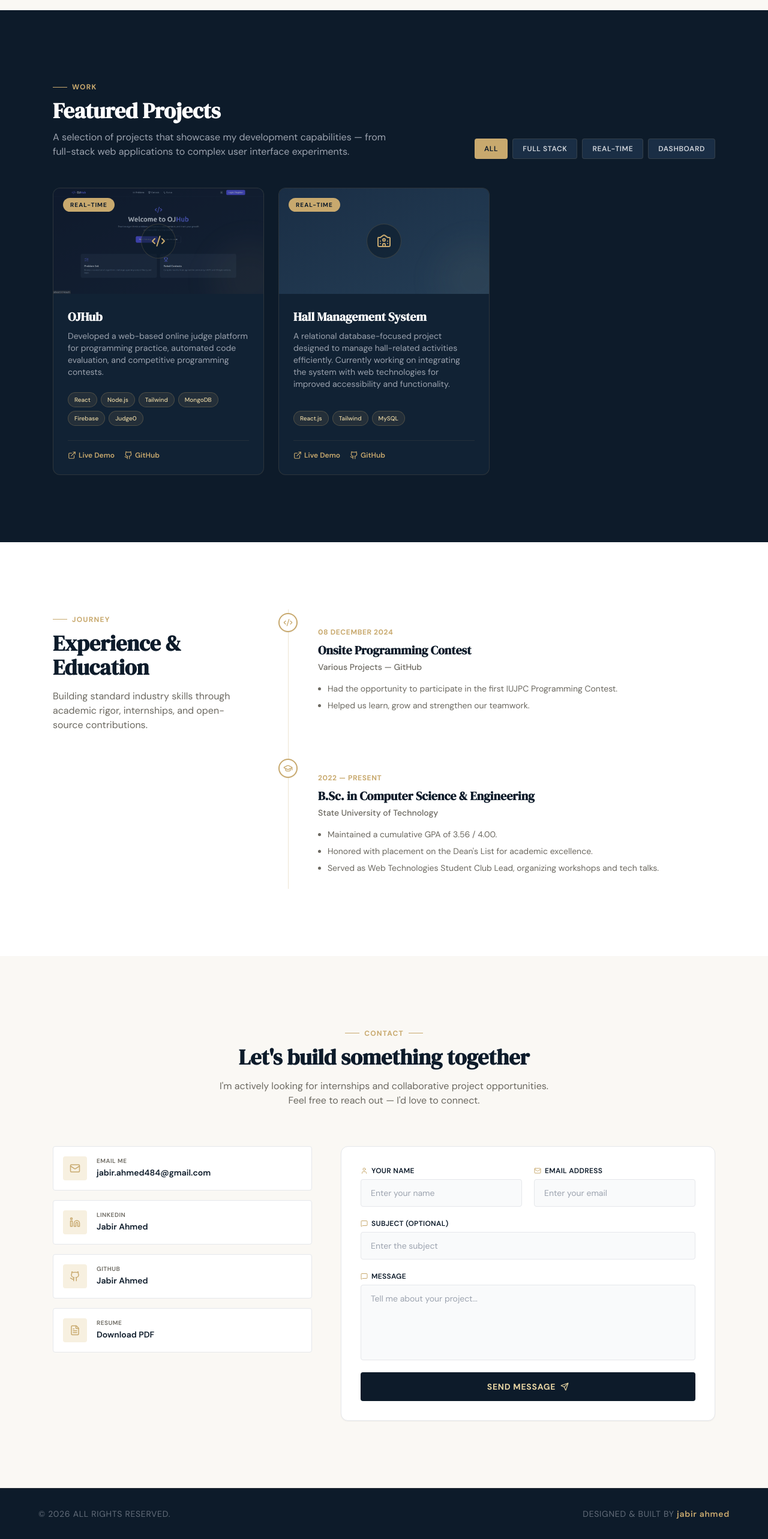
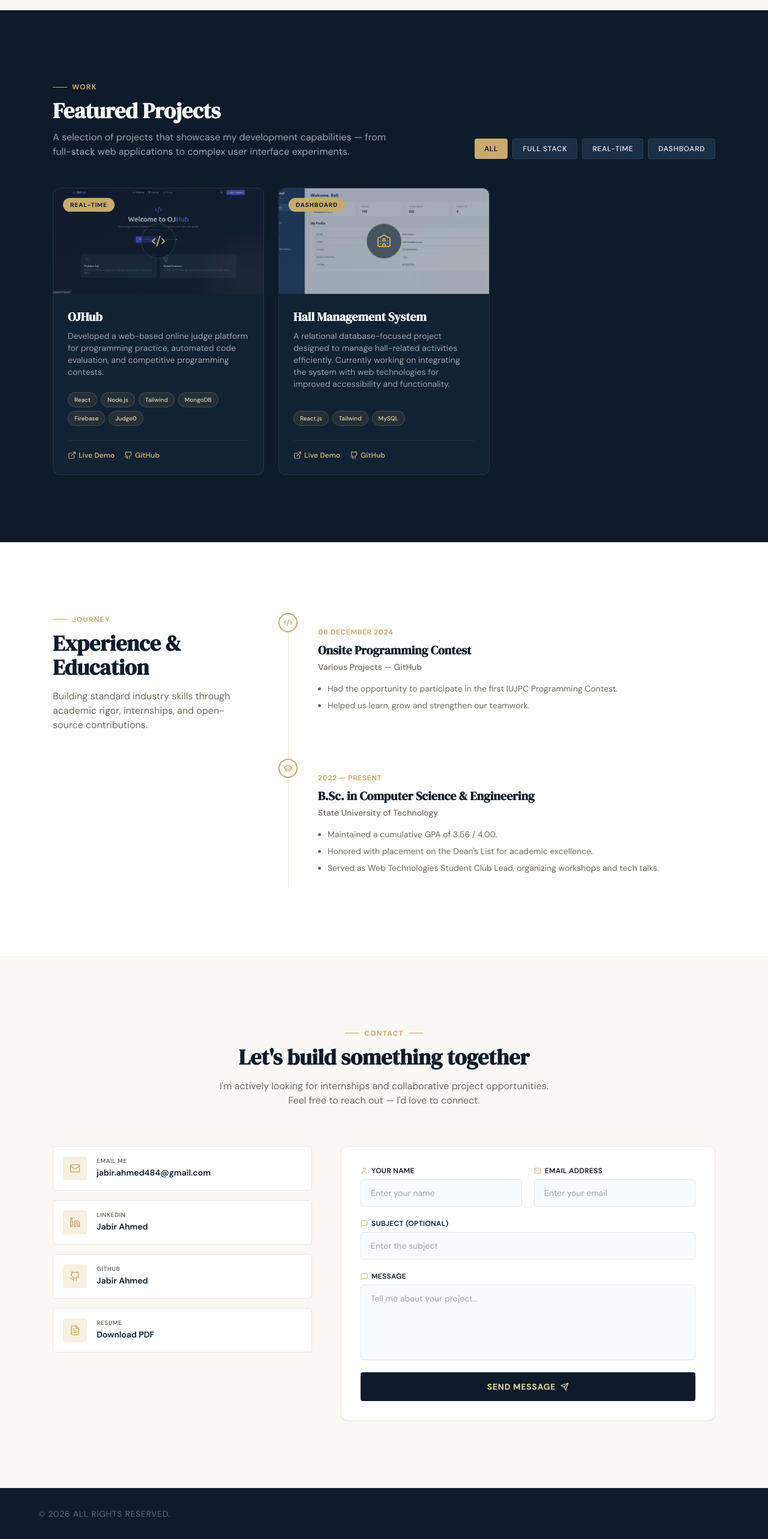
Before and after one commit to Jabir-Ahmed-43/Portfolio, a React (Vite) app: page / in a window 1280 px wide. Shown: the part 2196-4762 px from the top of the page at 60% size. Built offline with nearby package versions, Linux system fonts and the light colour scheme.

Commit message:
Theme button issue

```diff
--- a/src/components/Footer.jsx
+++ b/src/components/Footer.jsx
@@ -5,12 +5,6 @@ export const Footer = () => {
     <footer className="bg-navy border-t border-accent/10 text-gray-400/60 text-center py-8 px-6 text-xs md:text-sm tracking-wider uppercase transition-colors duration-300">
       <div className="max-w-6xl mx-auto flex flex-col md:flex-row items-center justify-between gap-4">
         <span>&copy; {currentYear} All Rights Reserved.</span>
-        <span>
-          Designed &amp; built by{' '}
-          <span className="text-accent font-semibold lowercase first-letter:uppercase">
-            Jabir Ahmed
-          </span>
-        </span>
       </div>
     </footer>
   );
--- a/src/components/Projects.jsx
+++ b/src/components/Projects.jsx
@@ -18,19 +18,20 @@ export const Projects = () => {
         "Developed a web-based online judge platform for programming practice, automated code evaluation, and competitive programming contests.",
       stack: ["React", "Node.js", "Tailwind", "MongoDB", "Firebase", "Judge0"],
       demoUrl: "#",
-      githubUrl: "#",
+      githubUrl: "https://github.com/Jabir-Ahmed-43/OJHub",
     },
     {
       title: "Hall Management System",
-      category: "Real-time",
-      tag: "Real-time",
+      category: "Dashboard",
+      image: "/images/Hall Management.jpeg",
+      tag: "Dashboard",
 
       icon: <University size={24} className="text-accent" />,
       description:
         "A relational database-focused project designed to manage hall-related activities efficiently. Currently working on integrating the system with web technologies for improved accessibility and functionality.",
       stack: ["React.js", "Tailwind", "MySQL"],
       demoUrl: "#",
-      githubUrl: "#",
+      githubUrl: "https://github.com/Jabir-Ahmed-43/Smart-Hall-Management",
     },
     // {
     //   title: "AnalyticsPulse",
```
Also changed, not shown: public/images/Hall Management.jpeg (added).
